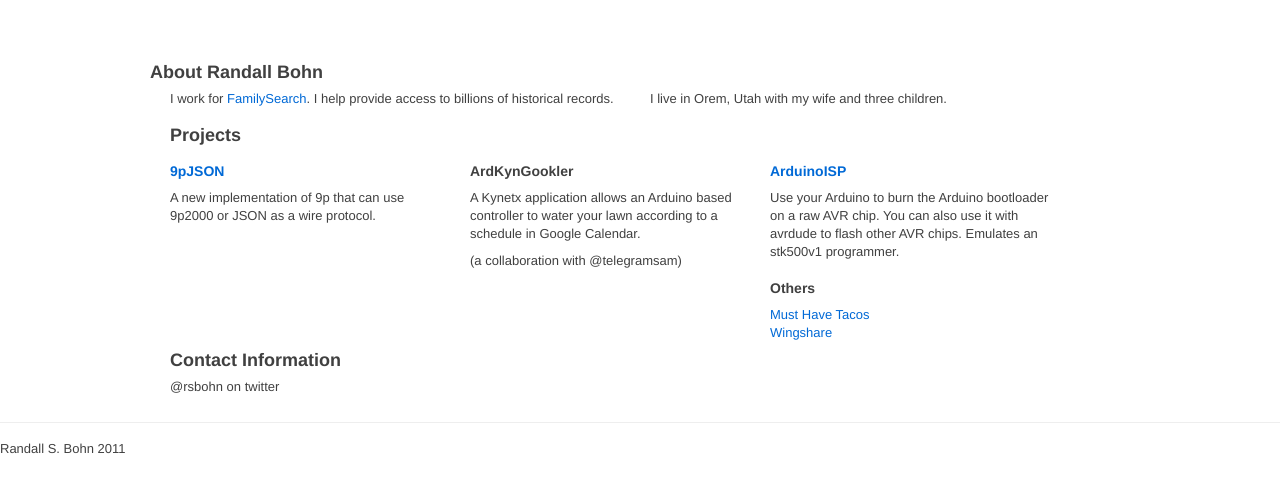
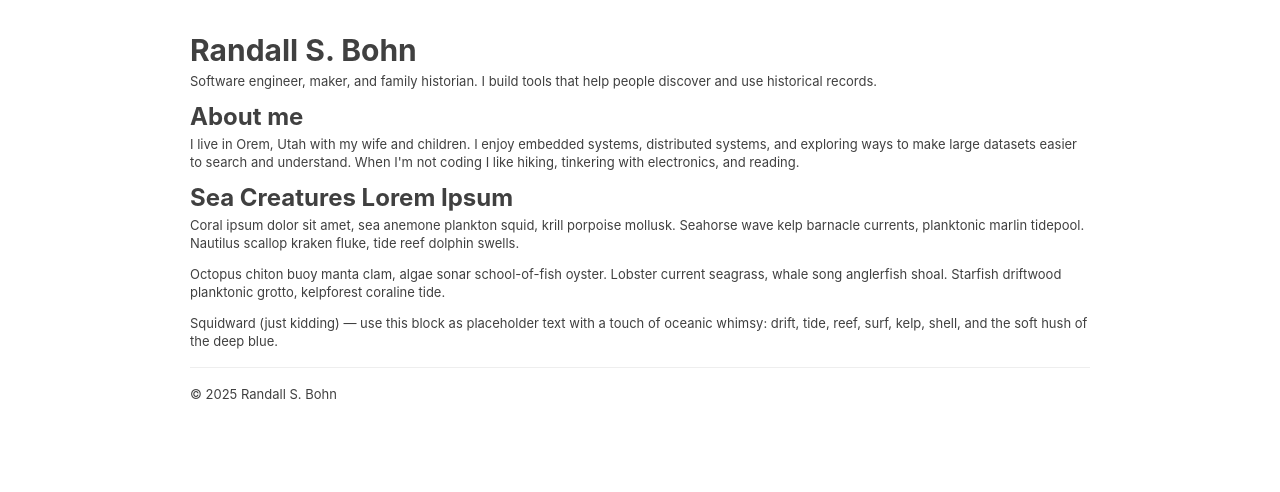
Before and after one commit to rsbohn/rsbohn.github.com, a plain HTML site: page index.html in a window 1280 px wide. Drawn offline with Linux system fonts and the light colour scheme.

Commit message:
housekeeping 2025

```diff
--- a/index.html
+++ b/index.html
@@ -1,69 +1,39 @@
-<html>
+<!doctype html>
+<html lang="en">
 <head>
-<title>Randall S. Bohn</title>
-<link rel="stylesheet" href="bootstrap.min.css">
+      <meta charset="utf-8">
+      <meta name="viewport" content="width=device-width, initial-scale=1">
+      <title>Randall S. Bohn — Portfolio</title>
+      <link rel="stylesheet" href="bootstrap.min.css">
+      <style>
+            body { font-family: -apple-system, BlinkMacSystemFont, "Segoe UI", Roboto, "Helvetica Neue", Arial, sans-serif; }
+            main { max-width: 900px; margin: 2rem auto; padding: 0 1rem; }
+            header h1 { margin-bottom: .25rem; }
+            .sea-lorem p { margin-bottom: .8rem; }
+      </style>
 </head>
 
 <body>
-<section id="about">
-<div class="container">
-<div class="row"><br/><br/><br/></div>
-<div class="row">
-<h3>About Randall Bohn</h3>
-<div class="span8">I work for <a href="https://familysearch.org">FamilySearch</a>.
-I help provide access to billions of historical records.
-</div>
-<div class="span8">
-<p>I live in Orem, Utah with my wife and three children.</p>
-</div>
-</div>
-</div>
-</section>
-<section id="projects">
-<div class="container">
-<h3>Projects</h3>
-<div class="row">
-<div class="span5">
-<h5><a href="https://github.com/rsbohn/9pJSON">9pJSON</a></h5>
-<p>A new implementation of 9p that can use 9p2000 or JSON as
-a wire protocol.</p>
-</div>
-<div class="span5">
-<h5>ArdKynGookler</h5>
-<p>A Kynetx application allows an Arduino based controller
-to water your lawn according to a schedule in Google Calendar.</p>
-<p>(a collaboration with @telegramsam)</p>
-</div>
-<div class="span5">
-<h5><a href="https://github.com/rsbohn/ArduinoISP">ArduinoISP</a></h5>
-<p>Use your Arduino to burn the Arduino bootloader on a raw AVR chip.
-You can also use it with avrdude to flash other AVR chips. Emulates
-an stk500v1 programmer.</p>
-</div>
-<div class="span5">
-<h5>Others</h5>
-<div><a href="http://must-have-tacos.heroku.com">Must Have Tacos</a></div>
-<div><a href="http://deep-window-4699.herokuapp.com">Wingshare</a></div>
-</div>
-</div><!-- row -->
-</div>
-</section>
-<section id="contact">
-<div class="container">
-<h3>Contact Information</h3>
-<p>@rsbohn on twitter</p>
-</div>
-</section>
-<footer id="footer" class="footer">Randall S. Bohn 2011</footer>
-<script type="text/javascript">
-      var d = document;
-      var s = d.createElement("script");
-      s.text='KOBJ_configs=typeof(KOBJ_CONFIGS)=="undefined"?[]:KOBJ_configs;'+
-      'KOBJ_configs.push({ "rids": ["a421x99"],"a421x99:site_tag": "true" });';
-      d.body.appendChild(s);
-      var l = d.createElement('script');
-      l.src='http://init.kobj.net/js/shared/kobj-static.js';
-      d.body.appendChild(l);
-</script>
+      <main>
+            <header>
+                  <h1>Randall S. Bohn</h1>
+                  <p class="lead">Software engineer, maker, and family historian. I build tools that help people discover and use historical records.</p>
+            </header>
+
+            <section id="about">
+                  <h2>About me</h2>
+                  <p>I live in Orem, Utah with my wife and children. I enjoy embedded systems, distributed systems, and exploring ways to make large datasets easier to search and understand. When I'm not coding I like hiking, tinkering with electronics, and reading.</p>
+            </section>
+
+            <section id="sea-lorem" class="sea-lorem">
+                  <h2>Sea Creatures Lorem Ipsum</h2>
+                  <p>Coral ipsum dolor sit amet, sea anemone plankton squid, krill porpoise mollusk. Seahorse wave kelp barnacle currents, planktonic marlin tidepool. Nautilus scallop kraken fluke, tide reef dolphin swells.</p>
+                  <p>Octopus chiton buoy manta clam, algae sonar school-of-fish oyster. Lobster current seagrass, whale song anglerfish shoal. Starfish driftwood planktonic grotto, kelpforest coraline tide.</p>
+                  <p>Squidward (just kidding) — use this block as placeholder text with a touch of oceanic whimsy: drift, tide, reef, surf, kelp, shell, and the soft hush of the deep blue.</p>
+            </section>
+
+            <footer class="mt-4 text-muted">&copy; 2025 Randall S. Bohn</footer>
+      </main>
+
 </body>
 </html>
```
